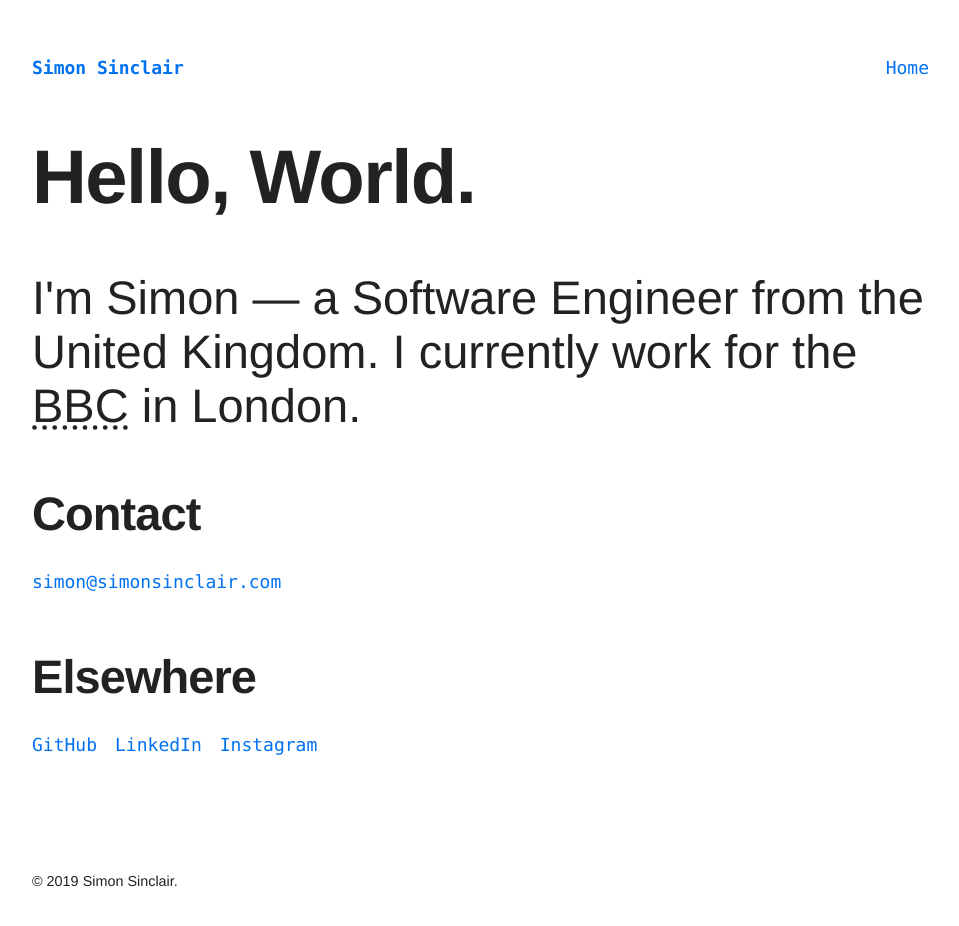
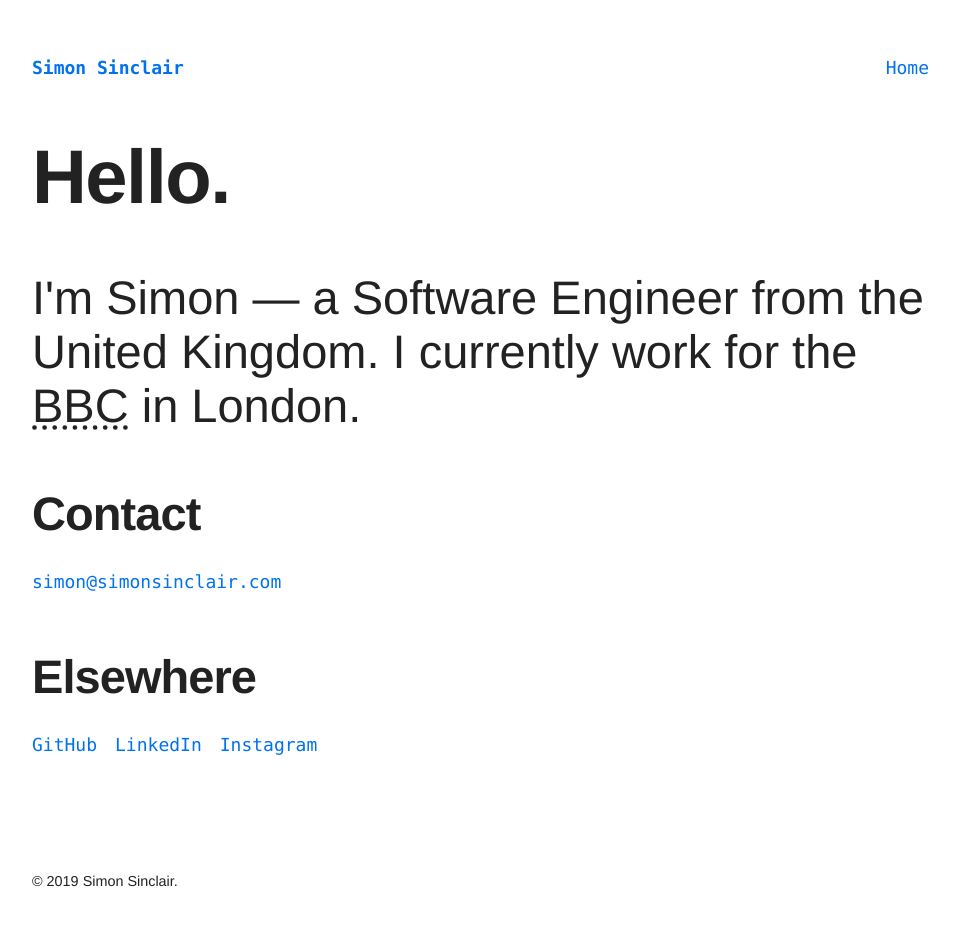
Before and after one commit to simonsinclair/simonsinclair-com, a Next.js app: page / in a window 1280 px wide. Shown: the top 926 px of the page, without its empty margins (155-1114 px from the left). Built offline with nearby package versions, Linux system fonts and the light colour scheme.

Commit message:
Update greeting copy

```diff
--- a/src/pages/index.jsx
+++ b/src/pages/index.jsx
@@ -27,7 +27,7 @@ class Index extends React.Component {
         description="Simon Sinclair is a Software Engineer from the United Kingdom."
       >
         <main className="container">
-          <h1 className="greeting">Hello, World.</h1>
+          <h1 className="greeting">Hello.</h1>
           <p className="introduction beta">
             I&apos;m Simon &mdash; a Software Engineer from the United Kingdom. I currently work for the
             {' '}
```
